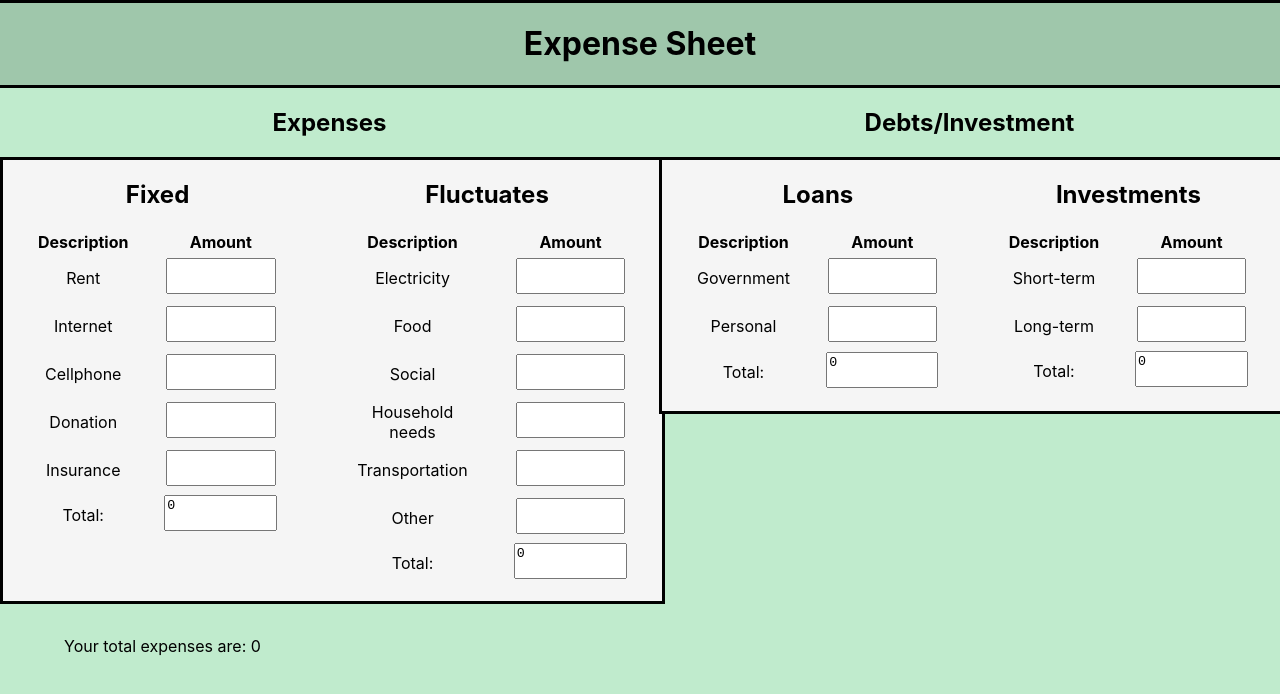
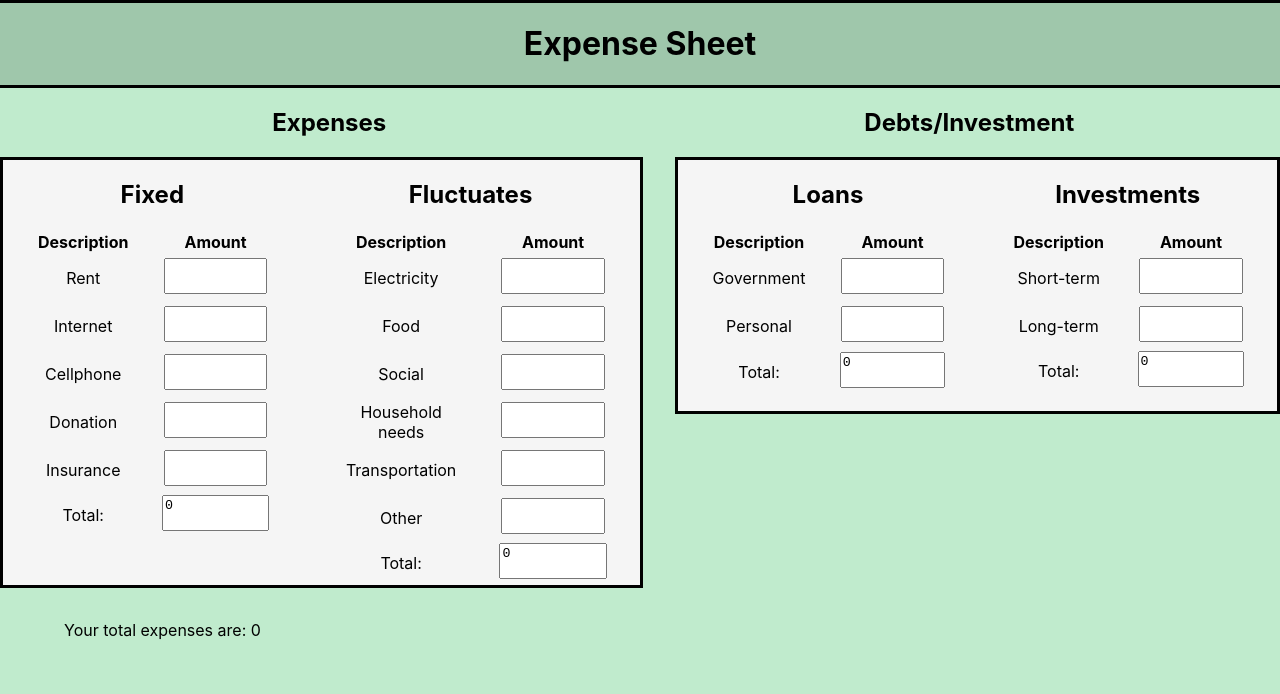
Before and after one commit to timbolaj/Expense-sheet, a React (Create React App) app: page / in a window 1280 px wide. Shown: the top 694 px of the page. Built offline with nearby package versions, Linux system fonts and the light colour scheme.

Commit message:
mvp done for desktop with some responsive design

```diff
--- a/src/App.scss
+++ b/src/App.scss
@@ -9,6 +9,7 @@
 
 .inputs {
   display: flex;
+  flex-direction: column;
   text-align: center;
   align-content: center;
   justify-content: space-evenly;
@@ -28,3 +29,9 @@ table {
   width: 60%;
   resize: none;
 }
+
+@media screen and (min-width: 780px) {
+  .inputs {
+    flex-direction: row;
+  }
+}
--- a/src/Styles/Debt-invest.scss
+++ b/src/Styles/Debt-invest.scss
@@ -5,7 +5,20 @@ h2 {
 .debt-invest {
   display: flex;
   border: solid;
-  width: 100%;
+  width: auto;
   background-color: whitesmoke;
   padding-bottom: 1em;
+  margin-left: 0em;
 }
+
+@media screen and (min-width: 1300px) {
+  .debt-invest {
+    width: 100%
+  }
+}
+
+@media screen and (min-width: 820px) {
+  .debt-invest {
+    margin-left: 1em;
+  }
+}
--- a/src/Styles/Expenses.scss
+++ b/src/Styles/Expenses.scss
@@ -5,7 +5,20 @@ h2 {
 .Expenses {
   display: flex;
   border: solid;
-  width: 100%;
+  width: auto;
   background-color: whitesmoke;
-  padding-bottom: 1em;
+  padding-bottom: 0em;
+  margin-right: 0em;
 }
+
+@media screen and (min-width: 1300px) {
+  .Expenses {
+    width: 100%
+  }
+}
+
+@media screen and (min-width: 820px) {
+  .Expenses {
+    margin-right: 1em;
+  }
+}
```
